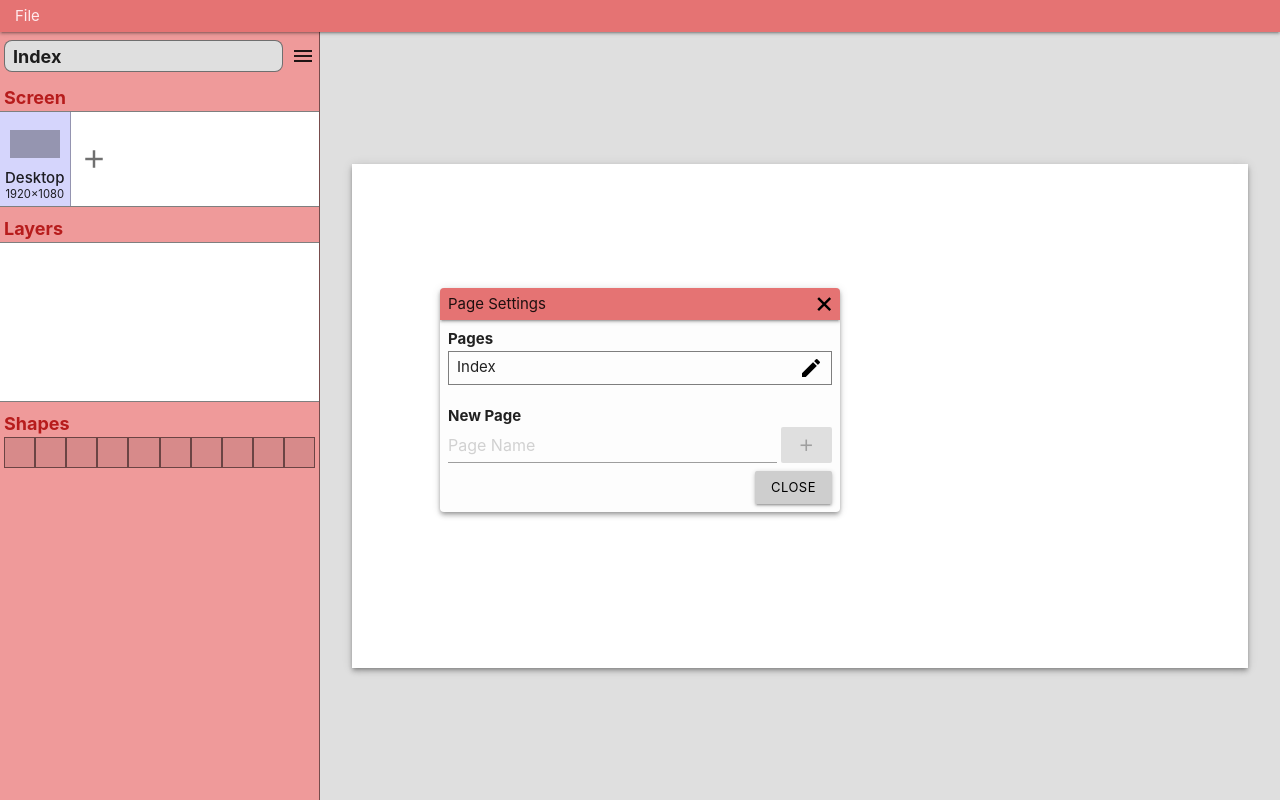
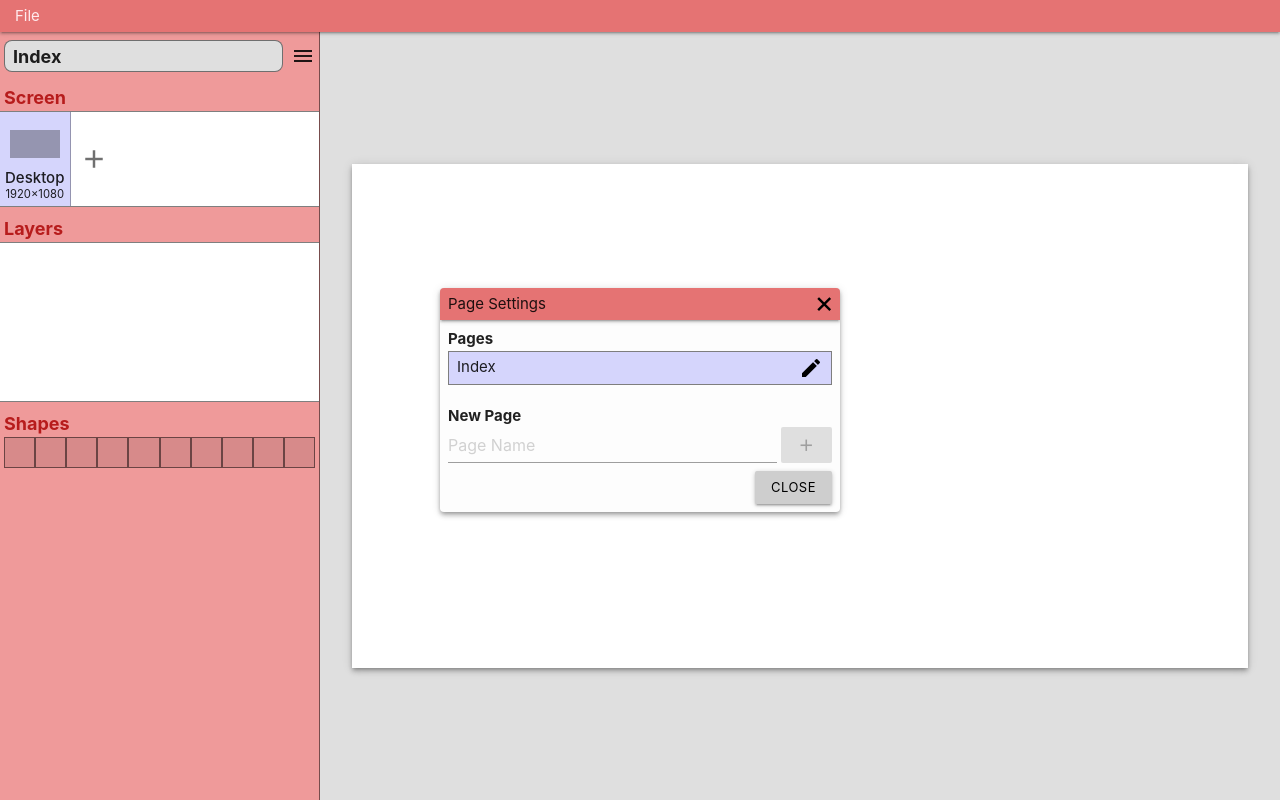
Before and after one commit to ShaneByrne0963/wirefree, a React (Vite) app: page / in a window 1280 px wide. Both pictures are taken after a click on the button "menu". Built offline with nearby package versions, Linux system fonts and the light colour scheme.

Commit message:
Add ability to select page in page settings window

```diff
--- a/src/assets/css/window.css
+++ b/src/assets/css/window.css
@@ -195,12 +195,11 @@
   border: 1px solid rgba(0, 0, 0, 0.5);
   overflow-x: hidden;
   overflow-y: auto;
-  padding: 0 8px;
   margin-bottom: 20px;
 }
 
 #window .page-item {
-  padding: 4px 0;
+  padding: 4px 8px;
   display: grid;
   grid-template-columns: 1fr auto auto;
 
@@ -210,6 +209,18 @@
 
   button {
     margin-left: 8px;
+  }
+}
+
+.page-name {
+  cursor: pointer;
+}
+
+.page-item.selected {
+  background-color: #D5D5FC;
+
+  .page-name {
+    cursor: default;
   }
 }
 
@@ -224,6 +235,7 @@
   height: auto;
   border: none;
   outline: none;
+  background-color: transparent;
   margin: 0;
   padding: 0;
   font-size: 1rem;
--- a/src/components/window/page_settings/PageListItem.tsx
+++ b/src/components/window/page_settings/PageListItem.tsx
@@ -1,7 +1,7 @@
 import { useState } from "react";
 import { useDispatch, useSelector } from "react-redux";
 import { RootState } from "../../../state/store";
-import { renamePage } from "../../../state/page/pageSlice";
+import { renamePage, setPage } from "../../../state/page/pageSlice";
 
 interface PageListItemProps {
   name: string;
@@ -27,7 +27,11 @@ function PageListItem(props: PageListItemProps) {
   const isValid = val.length > 0 && feedback.length === 0;
 
   return (
-    <div className="page-item">
+    <div
+      className={
+        pages.selectedPage === props.index ? "page-item selected" : "page-item"
+      }
+    >
       {editMode ? (
         <>
           <input
@@ -63,7 +67,12 @@ function PageListItem(props: PageListItemProps) {
         </>
       ) : (
         <>
-          <div className="page-name">{props.name}</div>
+          <div
+            className="page-name"
+            onClick={() => dispatch(setPage(props.index))}
+          >
+            {props.name}
+          </div>
           <button
             className="plain max-height-square material-icons clickable"
             onClick={() => setEditMode(true)}
```
